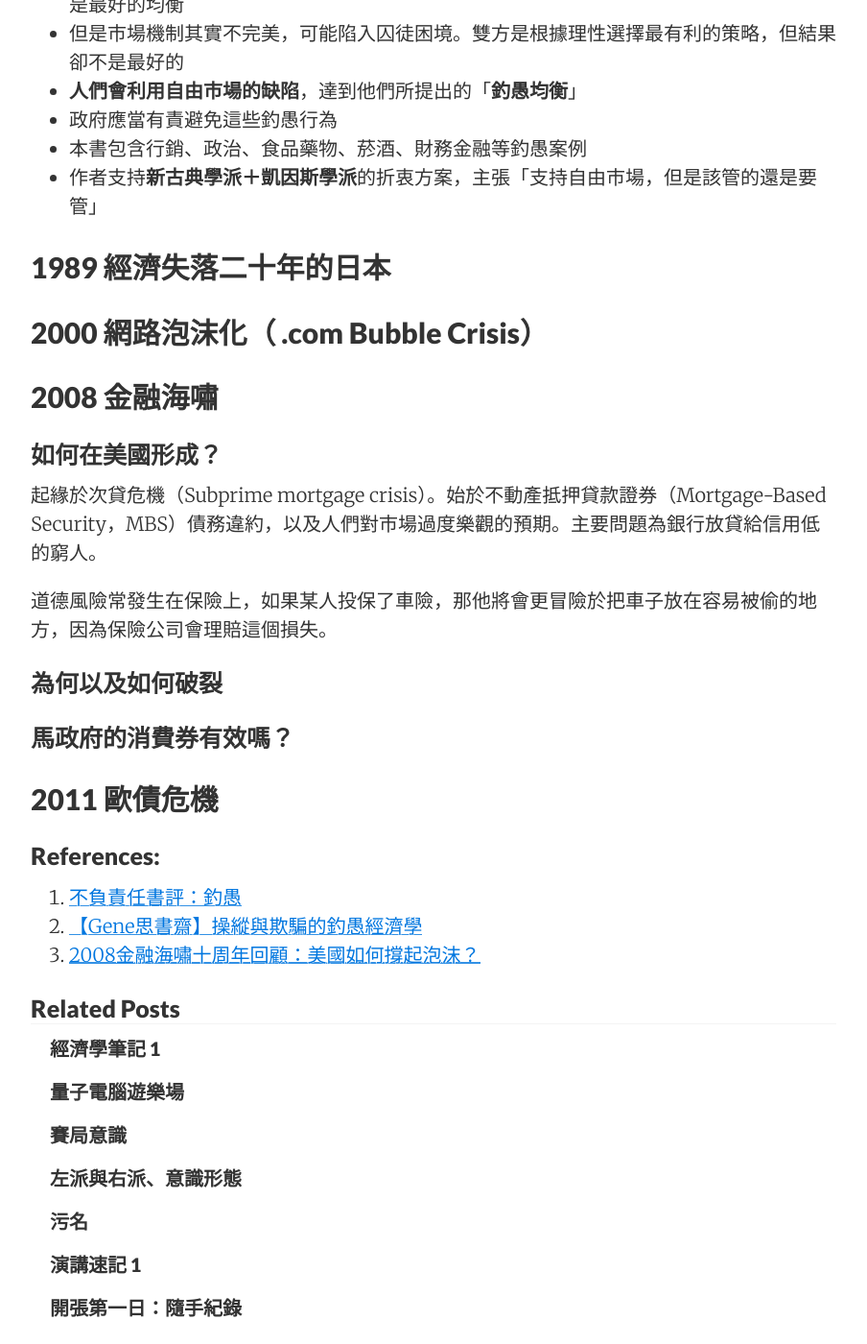
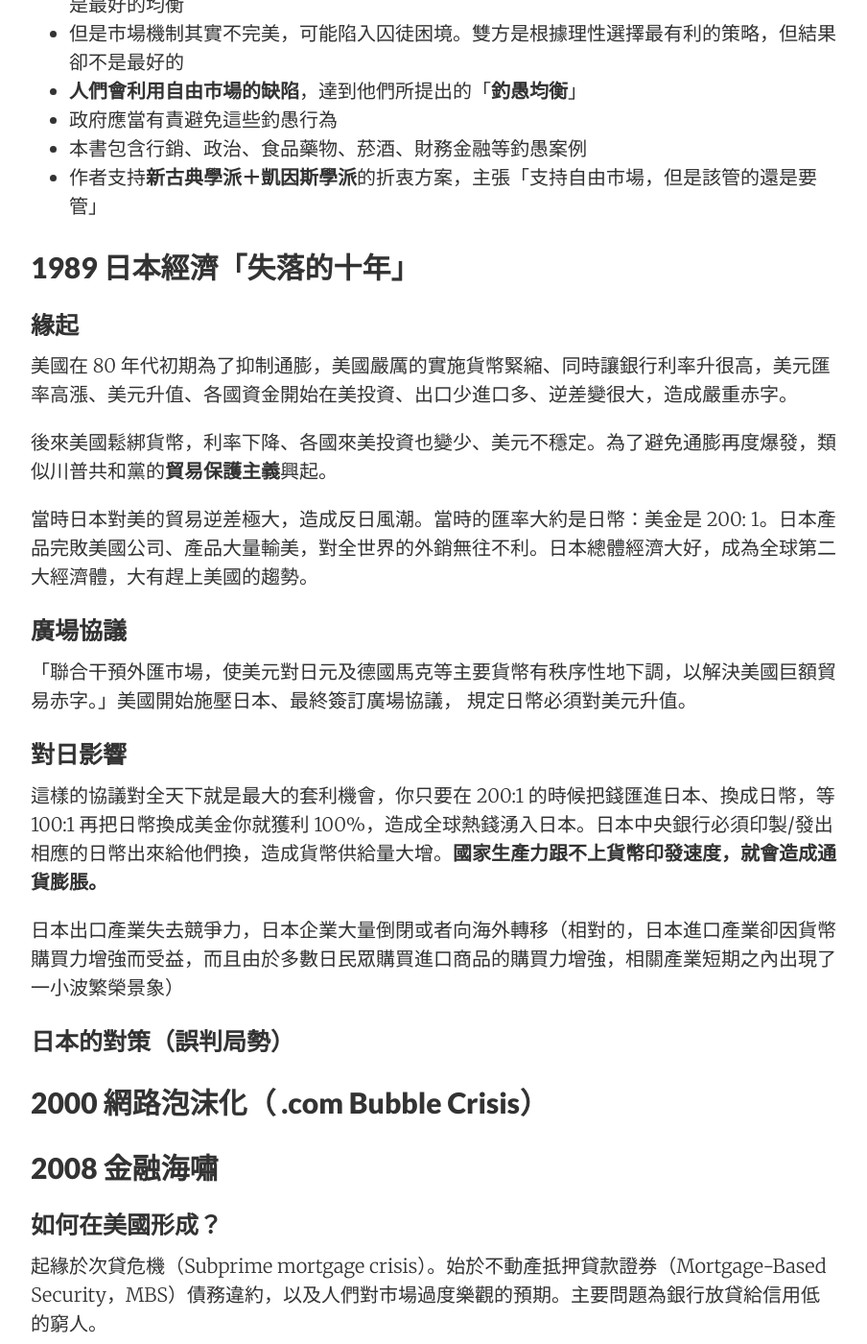
Before and after one commit to AdrianHsu/AdrianHsu.github.io, a Jekyll site: the page built from _posts/2018-12-17-phishing.md, in a window 1280 px wide and 1400 px high, scrolled down 621 px. Shown: the whole window at 96% size, without its empty margins (188-1092 px from the left). Built offline with Jekyll 4.4.1, drawn with Linux system fonts in a browser that asks for light colours; nearby versions of some CDN libraries; comment, search, counter and statistics services are not loaded.

Commit message:
blog push

```diff
--- a/_posts/2018-12-17-phishing.md
+++ b/_posts/2018-12-17-phishing.md
@@ -24,7 +24,29 @@ categories:  econ
 
 
 
-## 1989 經濟失落二十年的日本
+## 1989 日本經濟「失落的十年」
+
+### 緣起
+
+美國在 80 年代初期為了抑制通膨，美國嚴厲的實施貨幣緊縮、同時讓銀行利率升很高，美元匯率高漲、美元升值、各國資金開始在美投資、出口少進口多、逆差變很大，造成嚴重赤字。
+
+後來美國鬆綁貨幣，利率下降、各國來美投資也變少、美元不穩定。為了避免通膨再度爆發，類似川普共和黨的**貿易保護主義**興起。
+
+當時日本對美的貿易逆差極大，造成反日風潮。當時的匯率大約是日幣：美金是 200: 1。日本產品完敗美國公司、產品大量輸美，對全世界的外銷無往不利。日本總體經濟大好，成為全球第二大經濟體，大有趕上美國的趨勢。
+
+### 廣場協議
+
+「聯合干預外匯市場，使美元對日元及德國馬克等主要貨幣有秩序性地下調，以解決美國巨額貿易赤字。」美國開始施壓日本、最終簽訂廣場協議， 規定日幣必須對美元升值。
+
+### 對日影響
+
+這樣的協議對全天下就是最大的套利機會，你只要在 200:1 的時候把錢匯進日本、換成日幣，等 100:1 再把日幣換成美金你就獲利 100%，造成全球熱錢湧入日本。日本中央銀行必須印製/發出相應的日幣出來給他們換，造成貨幣供給量大增。**國家生產力跟不上貨幣印發速度，就會造成通貨膨脹。**
+
+日本出口產業失去競爭力，日本企業大量倒閉或者向海外轉移（相對的，日本進口產業卻因貨幣購買力增強而受益，而且由於多數日民眾購買進口商品的購買力增強，相關產業短期之內出現了一小波繁榮景象）
+
+### 日本的對策（誤判局勢）
+
+
 
 ## 2000 網路泡沫化（ .com Bubble Crisis）
 
```
